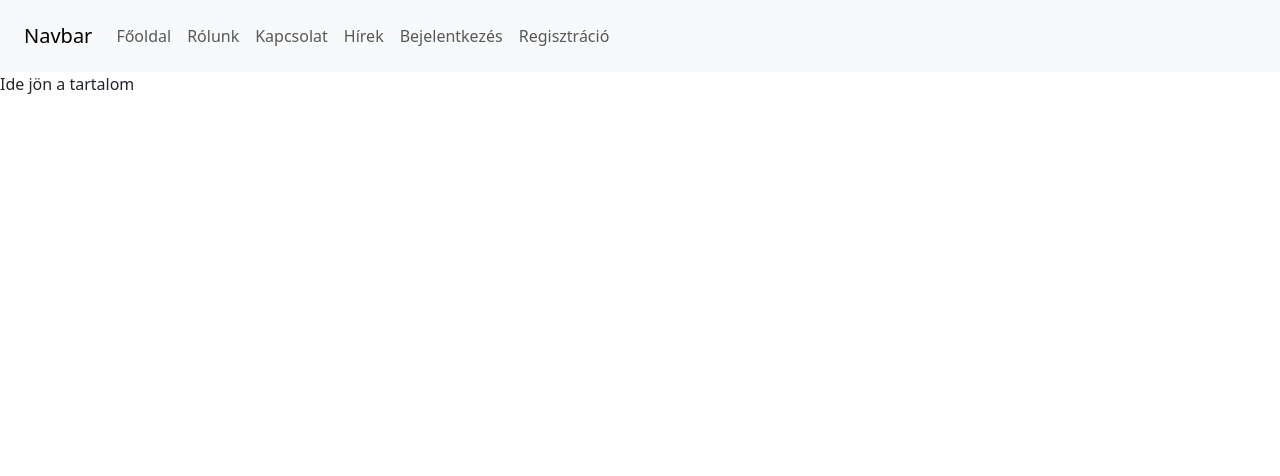
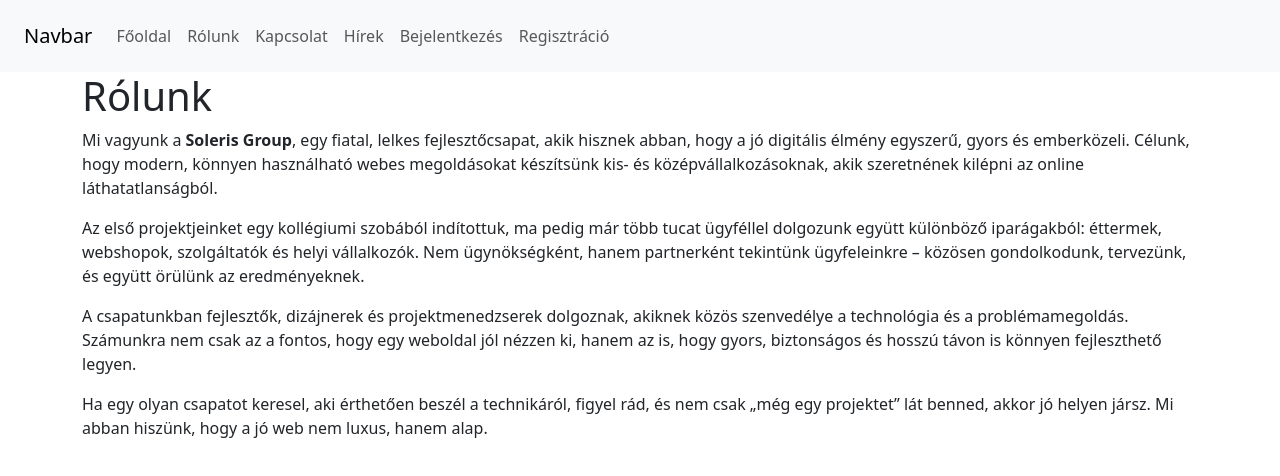
Before and after one commit to Drawls001/Node.JS_Beadando, a website: page views/about-us.html in a window 1280 px wide. Drawn offline with nearby package versions, Linux system fonts and the light colour scheme.

Commit message:
Adatok feltöltve az indexre illetve a rólunkba

```diff
--- a/views/about-us.html
+++ b/views/about-us.html
@@ -11,7 +11,37 @@
             <div id="menulist">    </div>
         </div>
     </nav>
-    Ide jön a tartalom
+    <div class="container">
+        <section class="about">
+            <h1>Rólunk</h1>
+            <p>
+              Mi vagyunk a <strong>Soleris Group</strong>, egy fiatal, lelkes fejlesztőcsapat,
+              akik hisznek abban, hogy a jó digitális élmény egyszerű, gyors és emberközeli.
+              Célunk, hogy modern, könnyen használható webes megoldásokat készítsünk
+              kis- és középvállalkozásoknak, akik szeretnének kilépni az online láthatatlanságból.
+            </p>
+
+            <p>
+              Az első projektjeinket egy kollégiumi szobából indítottuk, ma pedig már
+              több tucat ügyféllel dolgozunk együtt különböző iparágakból: éttermek,
+              webshopok, szolgáltatók és helyi vállalkozók. Nem ügynökségként, hanem partnerként
+              tekintünk ügyfeleinkre – közösen gondolkodunk, tervezünk, és együtt örülünk az eredményeknek.
+            </p>
+
+            <p>
+              A csapatunkban fejlesztők, dizájnerek és projektmenedzserek dolgoznak, akiknek
+              közös szenvedélye a technológia és a problémamegoldás. Számunkra nem csak az a fontos,
+              hogy egy weboldal jól nézzen ki, hanem az is, hogy gyors, biztonságos és hosszú távon is
+              könnyen fejleszthető legyen.
+            </p>
+
+            <p>
+              Ha egy olyan csapatot keresel, aki érthetően beszél a technikáról, figyel rád,
+              és nem csak „még egy projektet” lát benned, akkor jó helyen jársz.
+              Mi abban hiszünk, hogy a jó web nem luxus, hanem alap.
+            </p>
+          </section>
+    </div>
 
     <script src="/src/systempage/menu.js"></script>
     <script src="https://cdn.jsdelivr.net/npm/bootstrap@5.3.2/dist/js/bootstrap.bundle.min.js"></script>
```
Also changed, not shown: views/index.html (+42 -1 lines), 1 other file.
